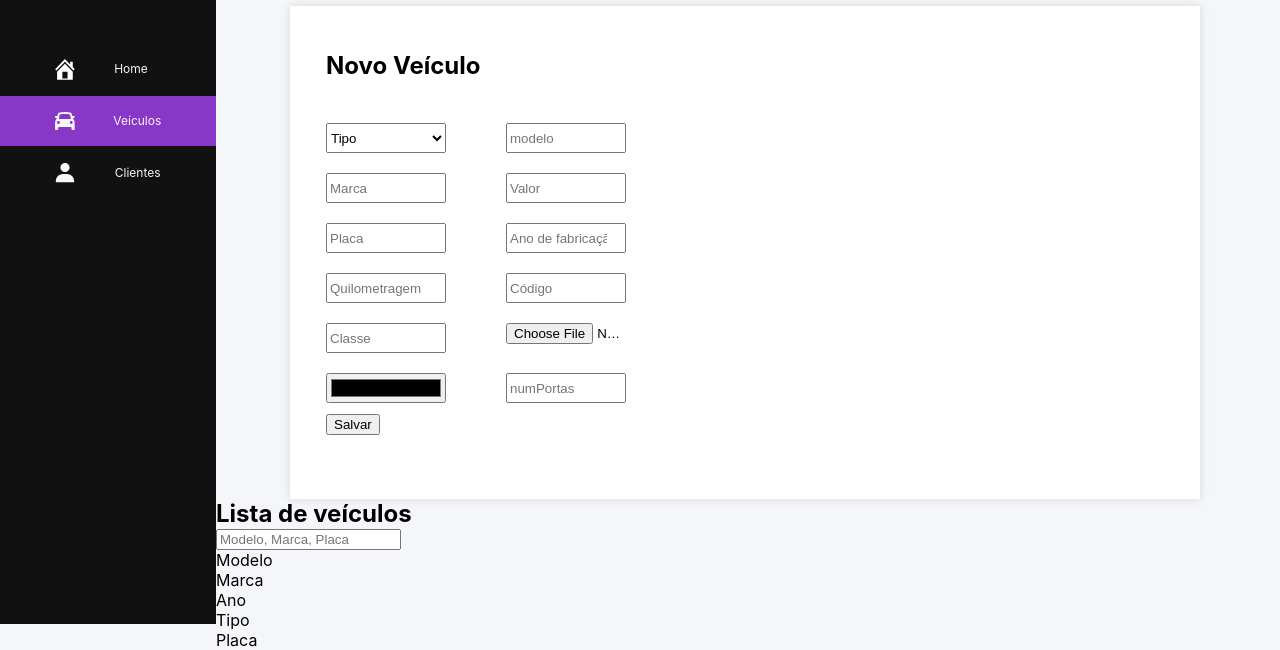
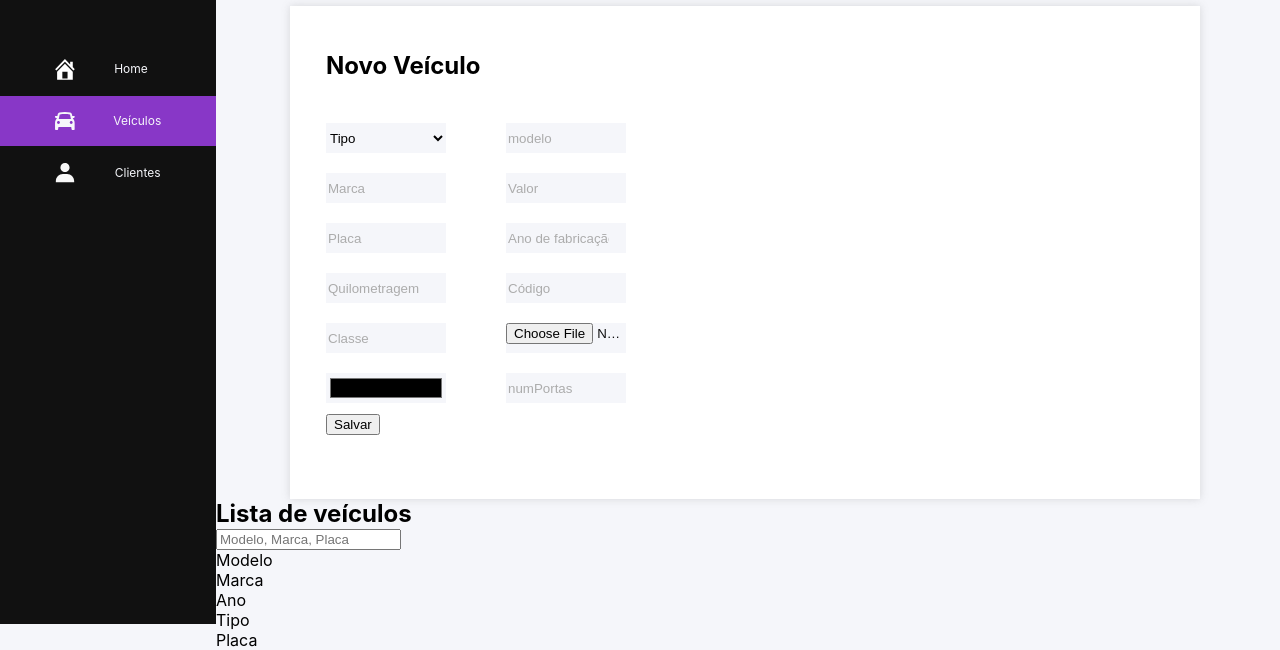
Before and after one commit to Giuseppe-Pallazini/OptimaProject, a plain HTML site: page site/pages/pageCarros/pageCarros.html in a window 1280 px wide. Shown: the part 176-826 px from the top of the page. Drawn offline with Linux system fonts and the light colour scheme; files that its build step writes are made by us from their sources; files whose address does not match are found by name.

Commit message:
Inputs Cadastro - Estilizando Inputs

```diff
--- a/site/pages/pageCarros/pageCarros.css
+++ b/site/pages/pageCarros/pageCarros.css
@@ -1,3 +1,7 @@
+/* input:focus {
+    border: none;
+} */
+
 .section-cars {
     display: flex;
     flex-direction: column;
@@ -43,6 +47,27 @@
                 margin: 1em 0 0 0;
                 height: 300px;
 
+                .tipo {
+                    background-color: #F5F6FA;
+                    border: none;
+                }
+
+                .tipo:focus {
+                    border: none;
+                    outline: none;
+                }
+
+                .input_cadastro {
+                    background-color: #F5F6FA;
+                    border: none;
+                    color: #111 !important;
+                }
+
+                .input_cadastro:focus, .input_cadastro::placeholder{
+                    outline: none;
+                    color: #acacac;
+                }
+
                 input, select {
                     width: 120px;
                     height: 30px;
--- a/site/pages/pageCarros/pageCarros.html
+++ b/site/pages/pageCarros/pageCarros.html
@@ -58,17 +58,17 @@
                             <option>Moto</option>
                             <option>Caminhão</option>
                         </select>
-                    <input type="text" placeholder="modelo" class="modelo">
-                    <input type="text" placeholder="Marca" class="marca">
-                    <input type="number" placeholder="Valor" class="valor">
-                    <input type="text" placeholder="Placa" maxlength="7" class="placa">
-                    <input type="number" placeholder="Ano de fabricação" maxlength="4" class="anoFab">
-                    <input type="number" placeholder="Quilometragem" class="km">
-                    <input type="number" placeholder="Código" class="codigo">
-                    <input type="text" placeholder="Classe" class="classe">
-                    <input type="file" class="img">
-                    <input type="color" placeholder="Cor" class="cor">
-                    <input type="number" placeholder="numPortas" class="numPortas">
+                    <input type="text" placeholder="modelo" class="modelo input_cadastro">
+                    <input type="text" placeholder="Marca" class="marca input_cadastro">
+                    <input type="number" placeholder="Valor" class="valor input_cadastro">
+                    <input type="text" placeholder="Placa" maxlength="7" class="placa input_cadastro">
+                    <input type="number" placeholder="Ano de fabricação" maxlength="4" class="anoFab input_cadastro">
+                    <input type="number" placeholder="Quilometragem" class="km input_cadastro">
+                    <input type="number" placeholder="Código" class="codigo input_cadastro">
+                    <input type="text" placeholder="Classe" class="classe input_cadastro">
+                    <input type="file" class="img input_cadastro">
+                    <input type="color" placeholder="Cor" class="cor input_cadastro">
+                    <input type="number" placeholder="numPortas" class="numPortas input_cadastro">
                 </div>
                 <button class="button-salvar"> Salvar </button>
             </div>
--- a/site/pages/pageCarros/pageCarros.js
+++ b/site/pages/pageCarros/pageCarros.js
@@ -35,8 +35,6 @@ buttonInput.addEventListener("click", () => insertVehiclhe())
 
 
 function insertVehiclhe() {
-
-    console.log(typeof tipo)
 
     fetch(url, {
         method: "POST",
```
